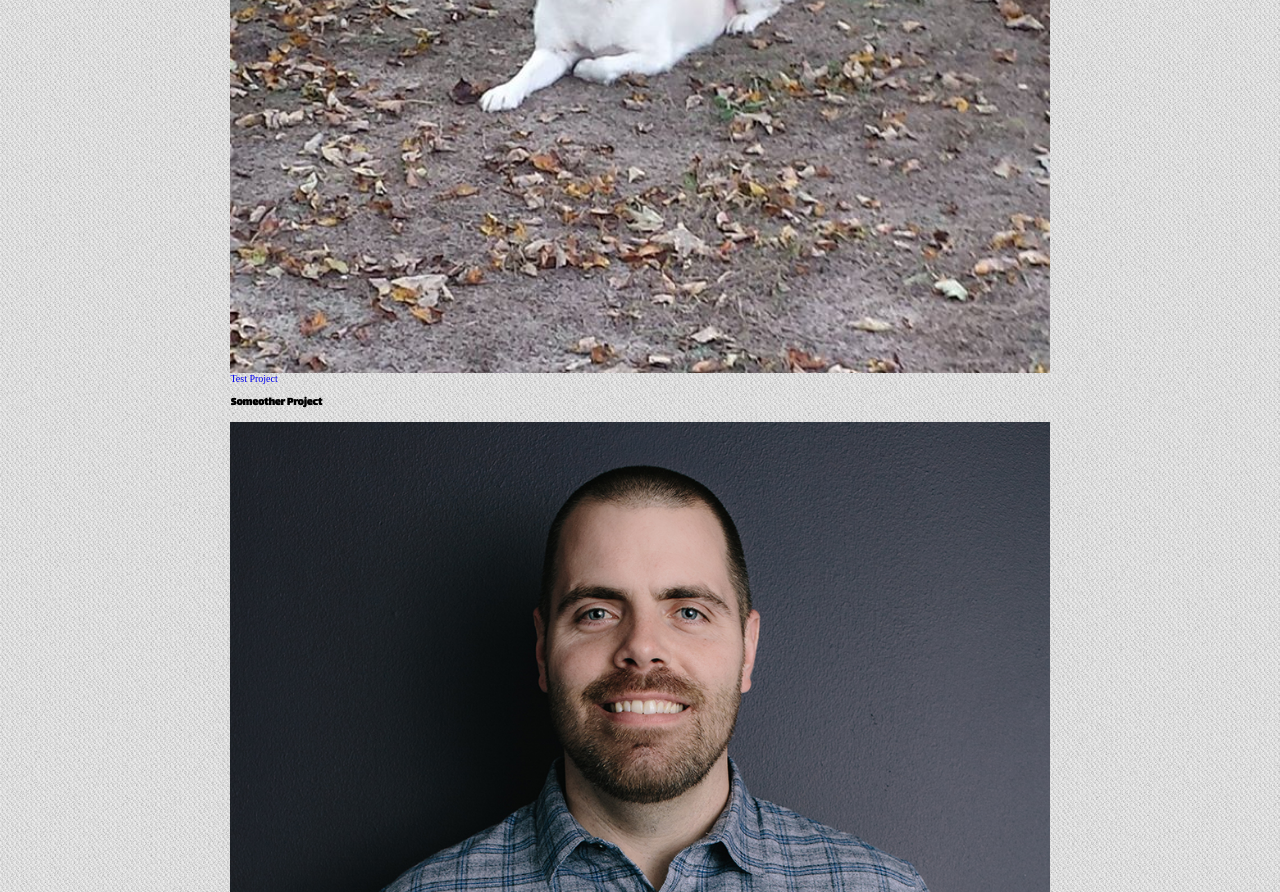
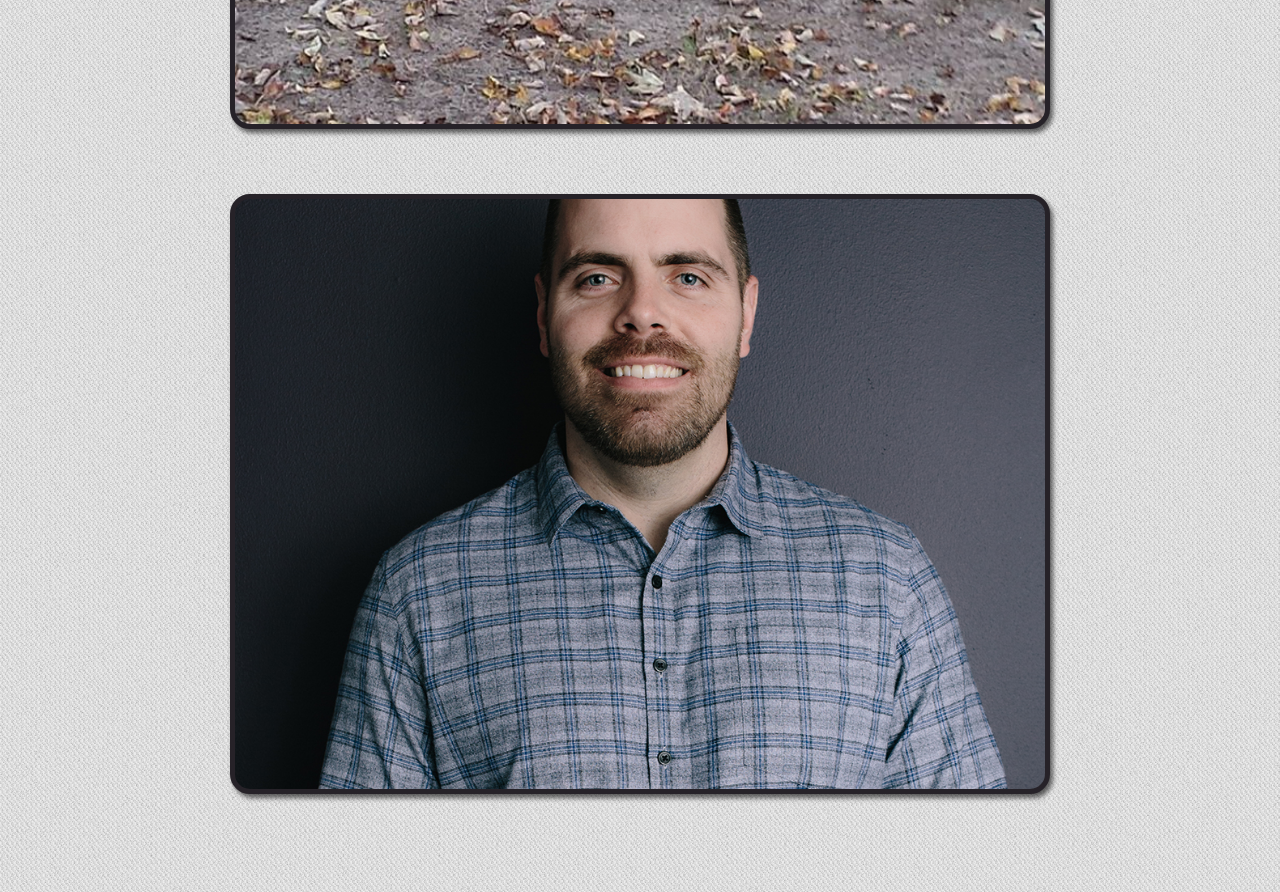
Before and after one commit to tjlabaugh/portfolio-2019, a Gatsby site: page / in a window 1280 px wide. Shown: the part 1640-2532 px from the top of the page. Built offline with nearby package versions, Linux system fonts and the light colour scheme; Gatsby itself is replaced by a stand-in of ours; some packages are replaced by stand-ins of ours.

Commit message:
Add project styles and hover effects

```diff
--- a/src/components/Project.js
+++ b/src/components/Project.js
@@ -6,17 +6,26 @@ import projectStyle from './project.module.scss';
 const Project = ({ title, featuredImage, slug }) => {
   return (
     <div>
+      <div className={projectStyle.project}>
+        <Link to={`projects/${slug}`}>
+          <div className={projectStyle.imageContainer}>
+            <div className={projectStyle.titleContainer}>
+              <div className={projectStyle.titleContainer__title}>
                 <h3>{title}</h3>
+              </div>
+            </div>
             {featuredImage && (
               <Img
                 fluid={featuredImage}
                 objectFit="cover"
                 objectPosition="50% 50%"
+                className={projectStyle.gatsbyImageContainer}
                 alt={title}
               />
             )}
-      <div className={projectStyle.imageContainer} />
-      <Link to={`projects/${slug}`}>{title}</Link>
+          </div>
+        </Link>
+      </div>
     </div>
   );
 };
--- a/src/components/project.module.scss
+++ b/src/components/project.module.scss
@@ -1,5 +1,59 @@
 @import '../styles/variables';
 
+.project {
+  margin-bottom: 6.5rem;
+  width: 100%;
+  height: 60rem;
+  background: $dark;
+  border: 0.5rem solid $dark;
+  border-radius: 2rem;
+  box-shadow: 0.3rem 0.4rem 0.5rem rgba(0, 0, 0, 0.6);
+  overflow: hidden;
+
+  &:hover .titleContainer__title {
+    top: calc(50% - 5rem);
+  }
+}
+
 .imageContainer {
-  width: 50%;
+  position: relative;
+  width: 100%;
+  height: 100%;
 }
+
+.titleContainer {
+  position: absolute;
+  display: flex;
+  justify-content: center;
+  align-items: center;
+  font-size: 2rem;
+  top: 0;
+  bottom: 0;
+  left: 0;
+  right: 0;
+  z-index: 10;
+
+  &__title {
+    position: absolute;
+    top: 100%;
+    padding: 3.5rem;
+    width: 100%;
+    background: $blue;
+    box-shadow: 0.3rem 1rem 0.5rem rgba(0, 0, 0, 0.6);
+    text-align: center;
+    transition: 0.5s all ease-in-out;
+
+    h3 {
+      padding: 0;
+      margin: 0;
+      font-size: 3rem;
+      color: #fff;
+      line-height: 3rem;
+      letter-spacing: 0.2rem;
+    }
+  }
+}
+
+.gatsbyImageContainer {
+  height: 100%;
+}
```
Lines whose indentation alone changed are shown as unchanged.
